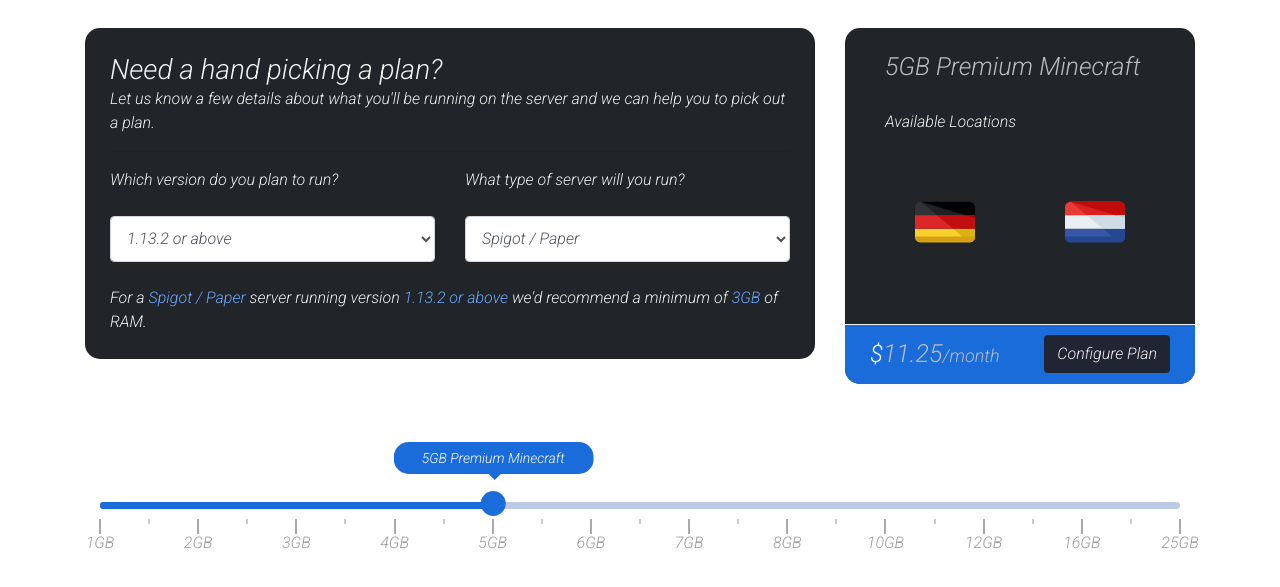
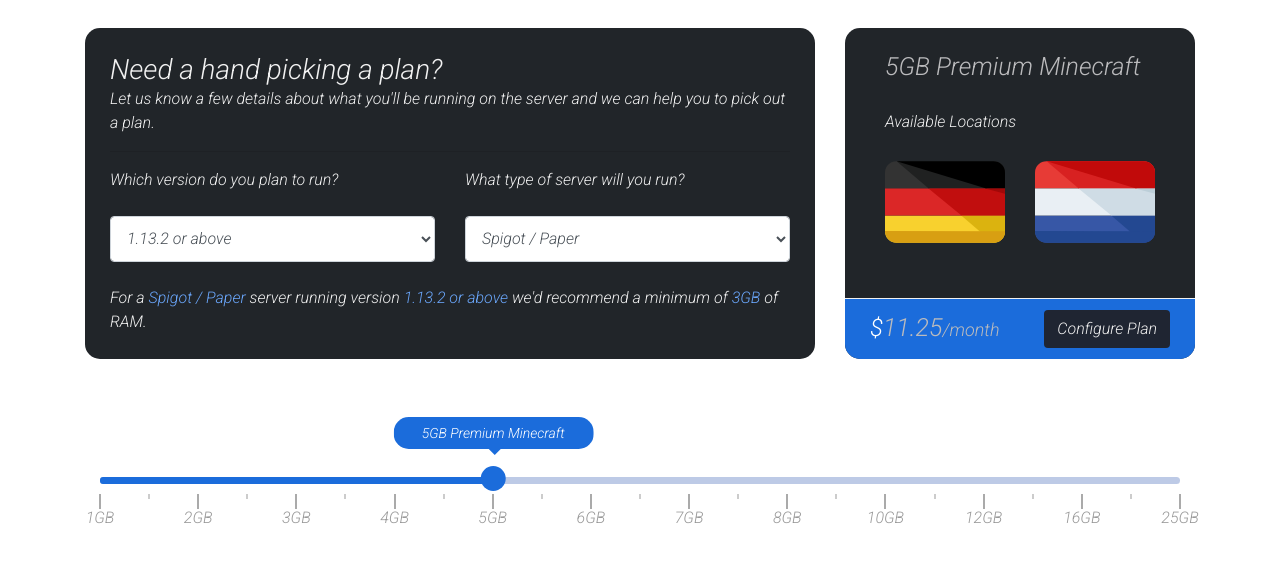
Before and after one commit to M-Sufyan22/range-Slider, a plain HTML site: page index.html in a window 1280 px wide. Shown: the part 143-730 px from the top of the page. Drawn offline with nearby package versions, Linux system fonts and the light colour scheme.

Commit message:
Update index.html

```diff
--- a/index.html
+++ b/index.html
@@ -524,12 +524,11 @@
         }
 
         .flag-img {
-            width: 60px;
-            height: 60px;
+            width: 100%;
+            margin: 0 auto;
         }
 
         .flag-wrap {
-            padding: 50px 0;
             text-align: center;
         }
     </style>
@@ -543,7 +542,7 @@
                 <h4 class="section-heading mb-4">ORDER A SERVER</h4>
                 <div class="wpc-cloud-range">
                     <div class="row">
-                        <div class="col-md-8 col-sm-12 col-xs-12 col-12 mb-2 mt-2">
+                        <div class="col-md-8 col-sm-12 col-xs-12 mb-2 mt-2">
                             <div class="plan-picker">
                                 <h3 class="mb-0">Need a hand picking a plan?</h3>
                                 <p>Let us know a few details about what you'll be running on the server and we can help you to pick out a plan.</p>
@@ -572,7 +571,7 @@
                                 <p class="mb-0">For a <span class="selected-color" id="chosen-jar">Spigot / Paper</span> server running version <span id="chosen-version" class="selected-color">1.13.2 or above</span> we'd recommend a minimum of <span id="chosen-ram" class="selected-color">3GB</span>                                    of RAM.</p>
                             </div>
                         </div>
-                        <div class="col-md-4 col-sm-12 col-xs-12 col-12 mb-2 mt-2">
+                        <div class="col-md-4 col-sm-12 col-xs-12  mb-2 mt-2">
                             <div class="wpc-vps-info" style="height: 100%;">
                                 <div class="content-price " style="height: 100%; display: flex; flex-direction: column; justify-content: space-between;">
                                     <div>
```
